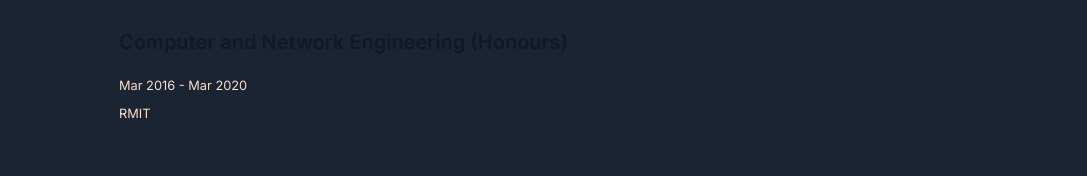
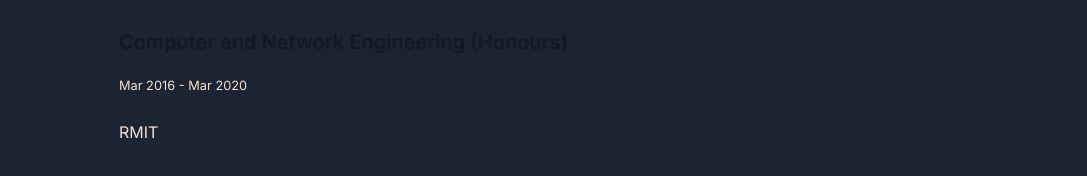
Before and after one commit to HuyNguyenAu/huynguyen-space, a Next.js app: page /education in a window 1280 px wide. Shown: the part 248-424 px from the top of the page, without its empty margins (193-1280 px from the left). Built offline with nearby package versions, Linux system fonts and the light colour scheme.

Commit message:
Clean up.

```diff
--- a/app/education/page.tsx
+++ b/app/education/page.tsx
@@ -2,7 +2,8 @@
   return (
     <article className="prose dark:prose-invert text-[#F9DEC9] w-full">
       <h3>Computer and Network Engineering (Honours)</h3>
-      <p><small>Mar 2016 - Mar 2020</small><br /><small>RMIT</small></p>
+      <p><small>Mar 2016 - Mar 2020</small></p>
+      <p>RMIT</p>
     </article>
   );
 };
```
